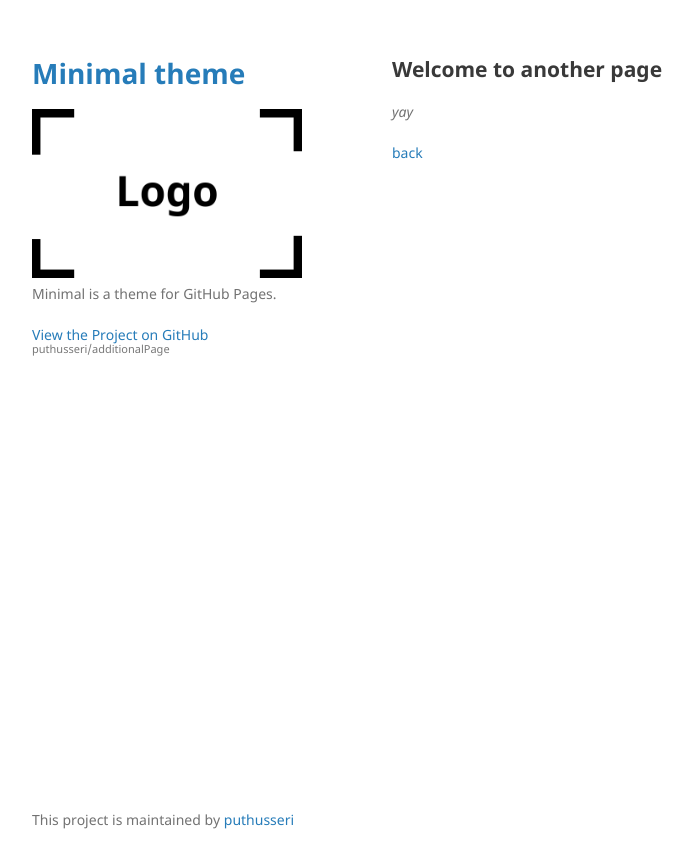
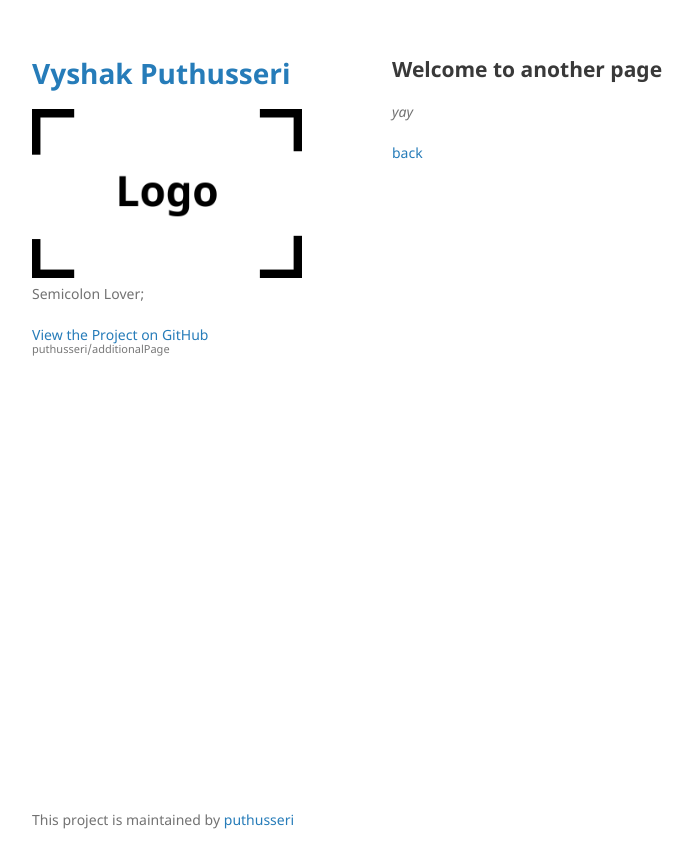
Before and after one commit to puthusseri/additionalPage, a Jekyll site: the page built from another-page.md, in a window 1280 px wide. Shown: the top 868 px of the page, without its empty margins (178-871 px from the left). Built offline with Jekyll 4.4.1, drawn with Linux system fonts in a browser that asks for light colours; our own code applies the rules of GitHub Pages for plain Markdown files.

Commit message:
Update _config.yml

```diff
--- a/_config.yml
+++ b/_config.yml
@@ -1,6 +1,6 @@
-title: Minimal theme
+title: Vyshak Puthusseri
 logo: /assets/img/logo.png
-description: Minimal is a theme for GitHub Pages.
-show_downloads: true
+description:  Semicolon Lover;
+show_downloads: false
 google_analytics:
 theme: jekyll-theme-minimal
```
